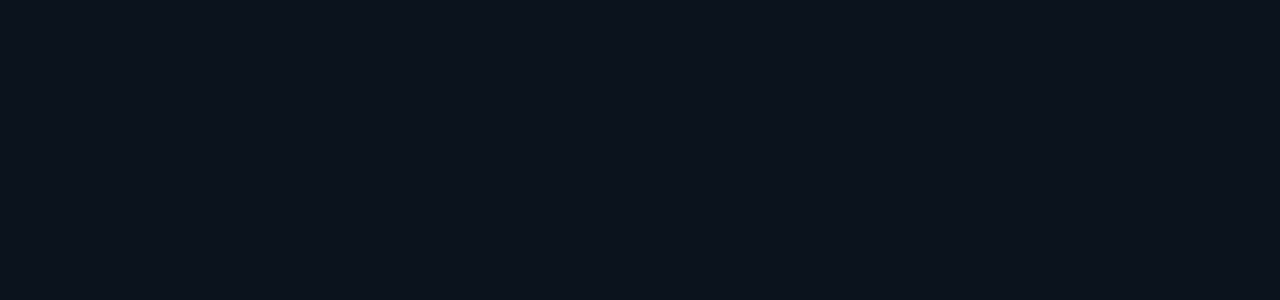
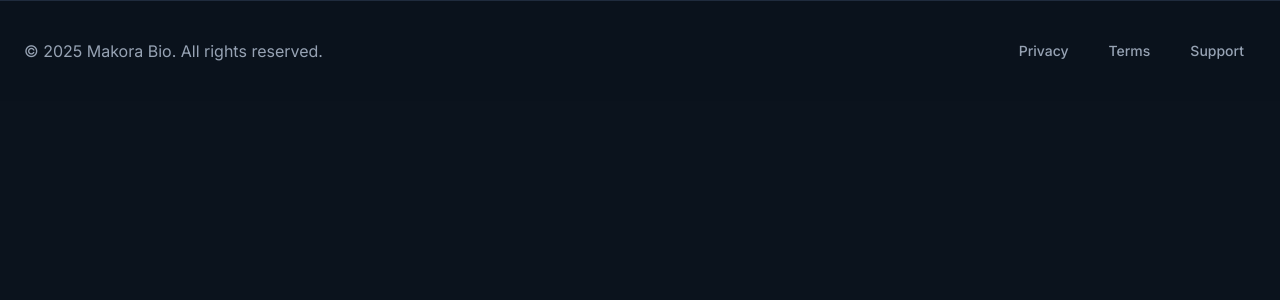
Before and after one commit to Greenwood-Technologies-Org/makora-bio-website, a React (Vite) app: page / in a window 1280 px wide. Shown: the top 300 px of the page. Built offline with nearby package versions, Linux system fonts and the light colour scheme.

Commit message:
format updates

```diff
--- a/src/App.tsx
+++ b/src/App.tsx
@@ -5,6 +5,7 @@ import { QueryClient, QueryClientProvider } from "@tanstack/react-query";
 import { BrowserRouter, Routes, Route } from "react-router-dom";
 import Index from "./pages/Index";
 import NotFound from "./pages/NotFound";
+import Footer from "@/components/Footer";
 
 const queryClient = new QueryClient();
 
@@ -20,6 +21,7 @@ const App = () => (
           <Route path="*" element={<NotFound />} />
         </Routes>
       </BrowserRouter>
+      <Footer />
     </TooltipProvider>
   </QueryClientProvider>
 );
--- a/src/components/Contact.tsx
+++ b/src/components/Contact.tsx
@@ -22,7 +22,7 @@ const Contact = () => {
   }, []);
 
   return (
-    <section id="contact" ref={sectionRef} className="py-24 border-t border-border">
+    <section id="contact" ref={sectionRef} className="py-24">
       <div className="container mx-auto px-6">
         <div className={`max-w-2xl mx-auto text-center fade-in-up ${isVisible ? 'visible' : ''}`}>
           <h2 className="text-4xl md:text-5xl font-bold mb-6">
--- /dev/null
+++ b/src/components/Footer.tsx
@@ -0,0 +1,44 @@
+import { Button } from "@/components/ui/button";
+
+const Footer = () => {
+  return (
+    <footer className="border-t border-border bg-background/50 backdrop-blur-sm">
+      <div className="container mx-auto px-6 py-8">
+        <div className="flex flex-col md:flex-row justify-between items-center gap-4">
+          <div className="text-muted-foreground">
+            © 2025 Makora Bio. All rights reserved.
+          </div>
+
+          <div className="flex flex-wrap gap-4">
+            <Button
+              variant="ghost"
+              size="sm"
+              className="text-muted-foreground hover:text-foreground"
+              onClick={() => window.open('mailto:team@makora.bio?subject=Privacy Inquiry', '_blank')}
+            >
+              Privacy
+            </Button>
+            <Button
+              variant="ghost"
+              size="sm"
+              className="text-muted-foreground hover:text-foreground"
+              onClick={() => window.open('mailto:team@makora.bio?subject=Terms Inquiry', '_blank')}
+            >
+              Terms
+            </Button>
+            <Button
+              variant="ghost"
+              size="sm"
+              className="text-muted-foreground hover:text-foreground"
+              onClick={() => window.open('mailto:team@makora.bio?subject=Support Request', '_blank')}
+            >
+              Support
+            </Button>
+          </div>
+        </div>
+      </div>
+    </footer>
+  );
+};
+
+export default Footer;
--- a/src/components/Products.tsx
+++ b/src/components/Products.tsx
@@ -54,7 +54,7 @@ const Products = () => {
             What We're Building
           </h2>
           <p className="text-xl text-muted-foreground max-w-4xl mx-auto leading-relaxed">
-            We're creating research-ready MCP servers and agents, optimized for fast, reproducible, and accessible scientific workflows.
+            We're creating research-ready MCP servers and agents, optimized for fast, reproducible, and accessible scientific workflows. Use one line to connect to your favorite LLMs.
           </p>
         </div>
 
@@ -103,8 +103,8 @@ const Products = () => {
           <p className="text-xl text-muted-foreground max-w-4xl mx-auto leading-relaxed mb-8">
             Scientists can leverage the smartest AI models with our optimized MCP servers to access powerful agentic research assistance. Get intelligent help with experimental design, literature review, and data analysis.
           </p>
-          <Button variant="hero" size="lg" className="text-lg px-8 py-6">
-            Access Research Assistant
+          <Button variant="waitlist" size="lg" className="text-lg px-8 py-6">
+              Access Research Assistant
           </Button>
         </div>
       </div>
```
